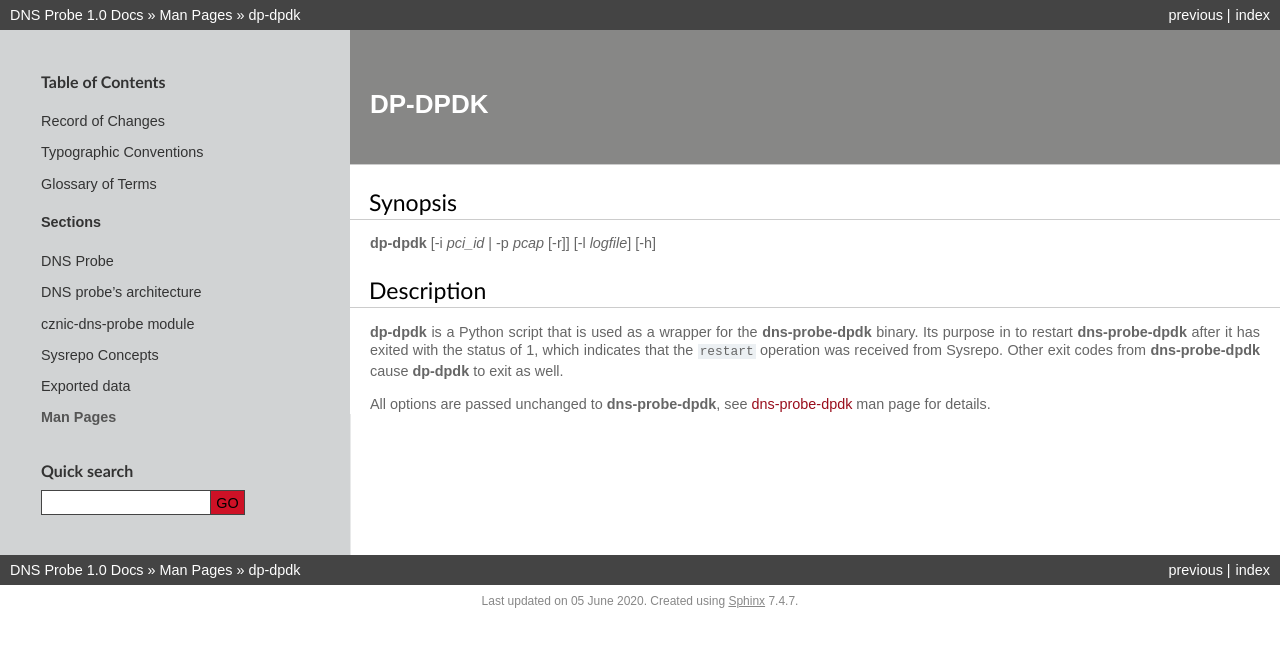
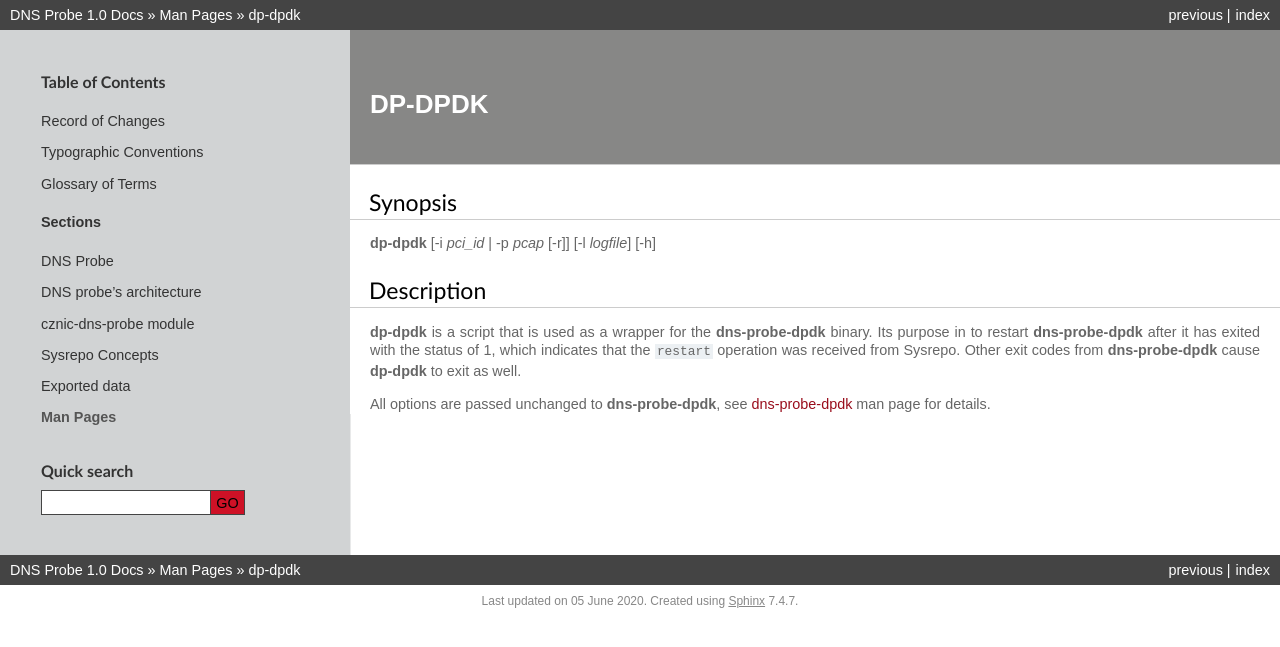
Before and after one commit to CZ-NIC/dns-probe, a Sphinx documentation site: the page built from doc/manpages/dp-dpdk.rst, in a window 1280 px wide. Shown: the top 647 px of the page. Built offline with Sphinx 7.4.7, drawn with Linux system fonts in a browser that asks for light colours; pages that are not in the unit, such as notebooks, are missing from menus.

Commit message:
Document dp-* programs as shell scripts

```diff
--- a/doc/manpages/dp-af.rst
+++ b/doc/manpages/dp-af.rst
@@ -12,6 +12,6 @@ Synopsis
 Description
 -----------
 
-:program:`dp-af` is a Python script that is used as a wrapper for the :program:`dns-probe-af` binary. Its purpose in to restart :program:`dns-probe-af` after it has exited with the status of 1, which indicates that the ``restart`` operation was received from Sysrepo. Other exit codes from :program:`dns-probe-af` cause :program:`dp-af` to exit as well.
+:program:`dp-af` is a shell script that is used as a wrapper for the :program:`dns-probe-af` binary. Its purpose in to restart :program:`dns-probe-af` after it has exited with the status of 1, which indicates that the ``restart`` operation was received from Sysrepo. Other exit codes from :program:`dns-probe-af` cause :program:`dp-af` to exit as well.
 
 All options are passed unchanged to :program:`dns-probe-af`, see :doc:`dns-probe-af` man page for details.
--- a/doc/manpages/dp-dpdk.rst
+++ b/doc/manpages/dp-dpdk.rst
@@ -12,6 +12,6 @@ Synopsis
 Description
 -----------
 
-:program:`dp-dpdk` is a Python script that is used as a wrapper for the :program:`dns-probe-dpdk` binary. Its purpose in to restart :program:`dns-probe-dpdk` after it has exited with the status of 1, which indicates that the ``restart`` operation was received from Sysrepo. Other exit codes from :program:`dns-probe-dpdk` cause :program:`dp-dpdk` to exit as well.
+:program:`dp-dpdk` is a script that is used as a wrapper for the :program:`dns-probe-dpdk` binary. Its purpose in to restart :program:`dns-probe-dpdk` after it has exited with the status of 1, which indicates that the ``restart`` operation was received from Sysrepo. Other exit codes from :program:`dns-probe-dpdk` cause :program:`dp-dpdk` to exit as well.
 
 All options are passed unchanged to :program:`dns-probe-dpdk`, see :doc:`dns-probe-dpdk` man page for details.
```
